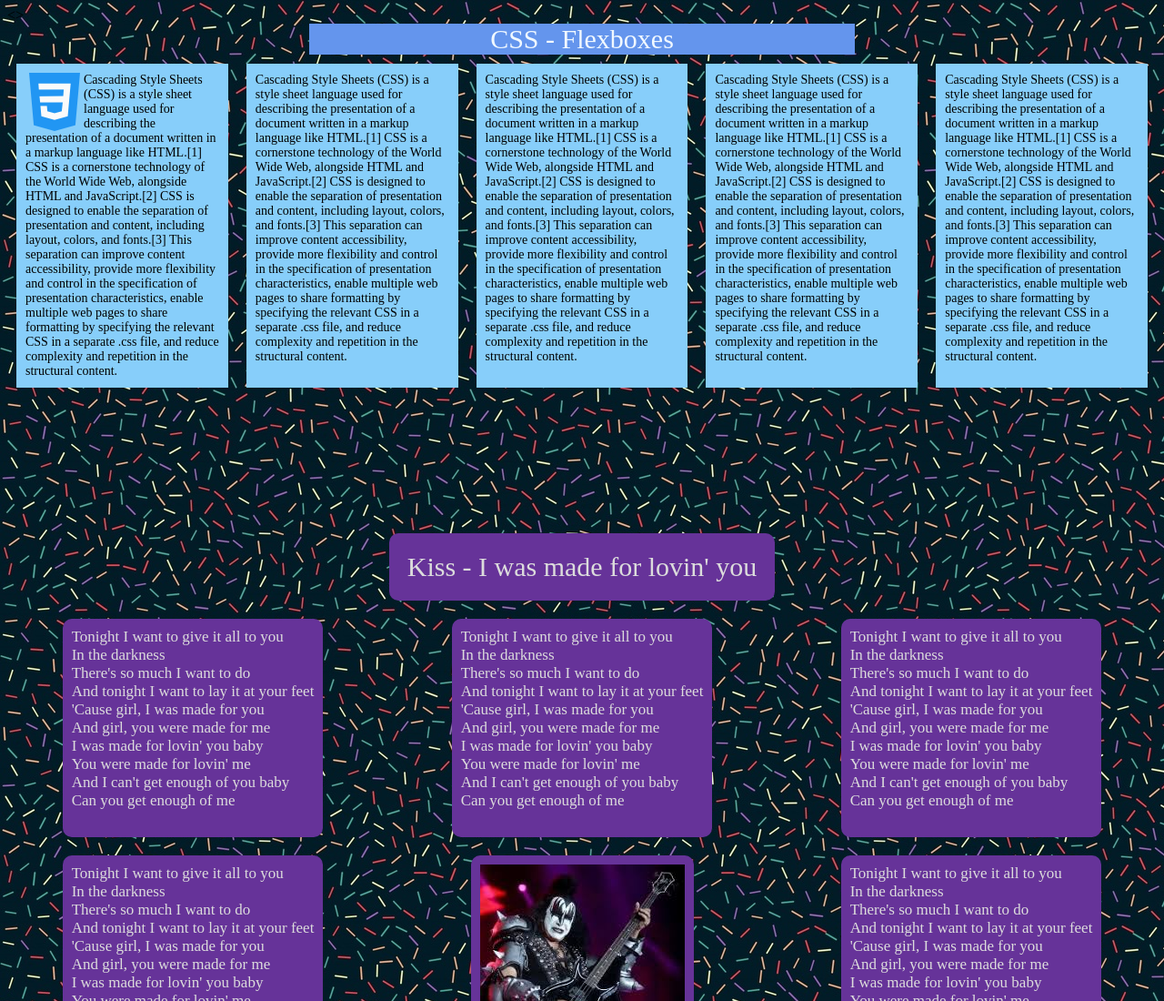
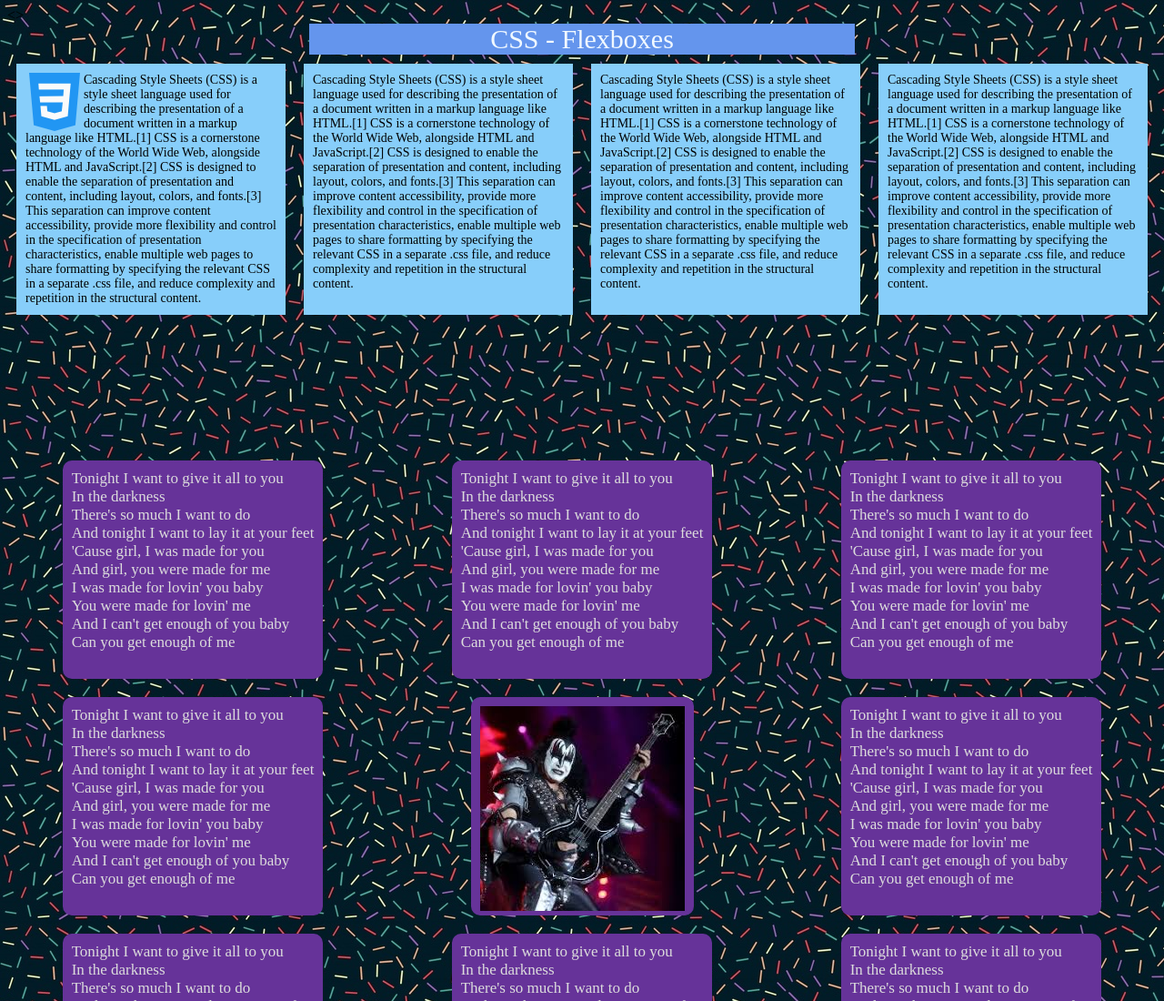
Before and after one commit to EnotikPoloskyn/EnotikPoloskyn.github.io, a plain HTML site: page index.html in a window 1280 px wide. Shown: the top 1100 px of the page at 91% size. Drawn offline with Linux system fonts and the light colour scheme.

Commit message:
Add files via upload

```diff
--- a/index.html
+++ b/index.html
@@ -3,7 +3,9 @@
 <html>
 <head>
     <title>Title</title>
+    <meta name="viewport" content="width=device-width, initial-scale=1">
     <link rel="stylesheet" href="Styles/Styles.css">
+    <link rel="stylesheet" href="Styles/Media.css" type="text/css">
 </head>
 <>
 <div class="header">
@@ -33,15 +35,10 @@
 
         CSS is designed to enable the separation of presentation and content, including layout, colors, and fonts.[3] This separation can improve content accessibility, provide more flexibility and control in the specification of presentation characteristics, enable multiple web pages to share formatting by specifying the relevant CSS in a separate .css file, and reduce complexity and repetition in the structural content.
     </div>
-    <div class="FlexboxItem">
-        Cascading Style Sheets (CSS) is a style sheet language used for describing the presentation of a document written in a markup language like HTML.[1] CSS is a cornerstone technology of the World Wide Web, alongside HTML and JavaScript.[2]
-
-        CSS is designed to enable the separation of presentation and content, including layout, colors, and fonts.[3] This separation can improve content accessibility, provide more flexibility and control in the specification of presentation characteristics, enable multiple web pages to share formatting by specifying the relevant CSS in a separate .css file, and reduce complexity and repetition in the structural content.
-    </div>
 </div>
 
 <div class="Grid">
-    <div class="GridItem1">Kiss - I was made for lovin' you</div>
+
     <div class="GridItem">
         Tonight I want to give it all to you<br>
         In the darkness<br>
```
